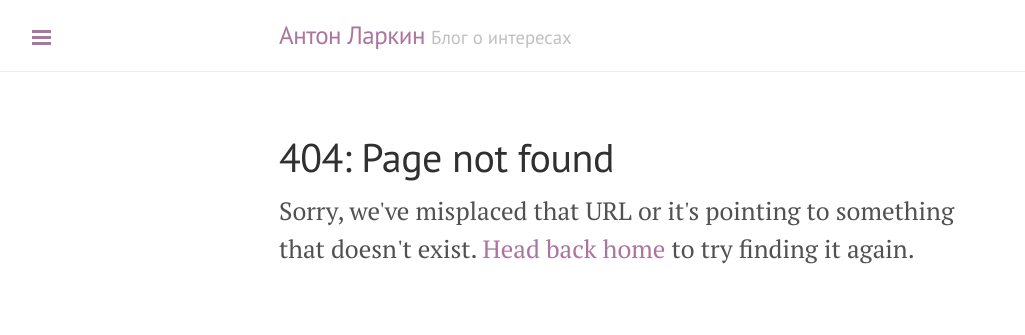
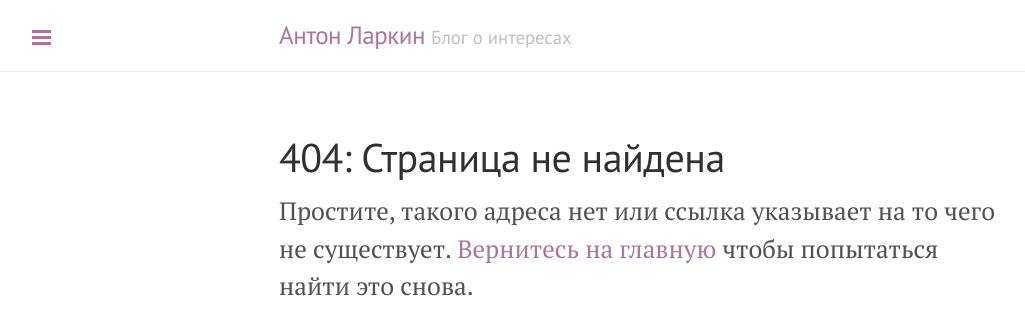
Before and after one commit to ToxicWar/toxicwar.github.io, a Jekyll site: the page built from 404.html, in a window 1280 px wide. Shown: the top 335 px of the page, without its empty margins (1-1026 px from the left). Built offline with Jekyll 4.4.1, drawn with Linux system fonts in a browser that asks for light colours; Markdown is read by kramdown in place of the engine named in the settings.

Commit message:
Update 404 page

```diff
--- a/404.html
+++ b/404.html
@@ -1,9 +1,9 @@
 ---
 layout: default
-title: "404: Page not found"
+title: "404: Страница не найдена"
 ---
 
 <div class="page">
-  <h1 class="page-title">404: Page not found</h1>
-  <p class="lead">Sorry, we've misplaced that URL or it's pointing to something that doesn't exist. <a href="/">Head back home</a> to try finding it again.</p>
+  <h1 class="page-title">404: Страница не найдена</h1>
+  <p class="lead">Простите, такого адреса нет или ссылка указывает на то чего не существует. <a href="/">Вернитесь на главную</a> чтобы попытаться найти это снова.</p>
 </div>
```
